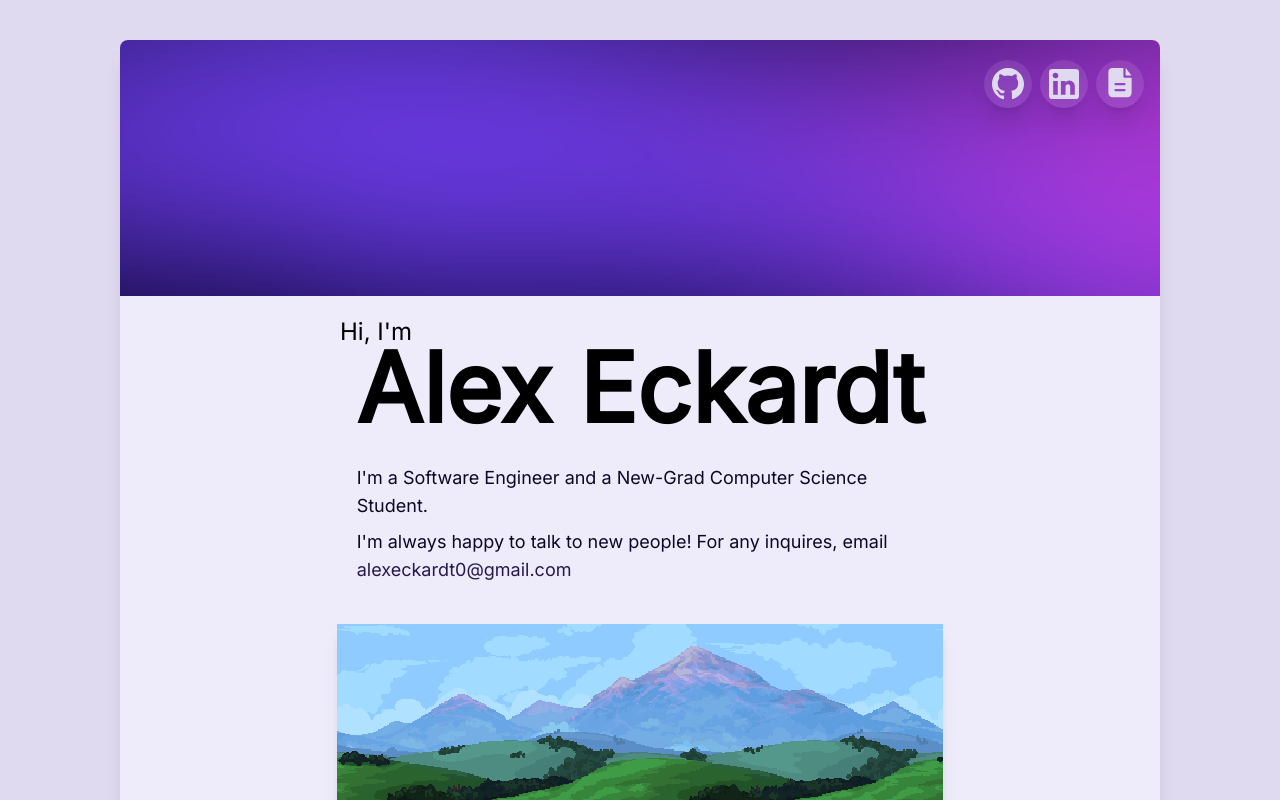
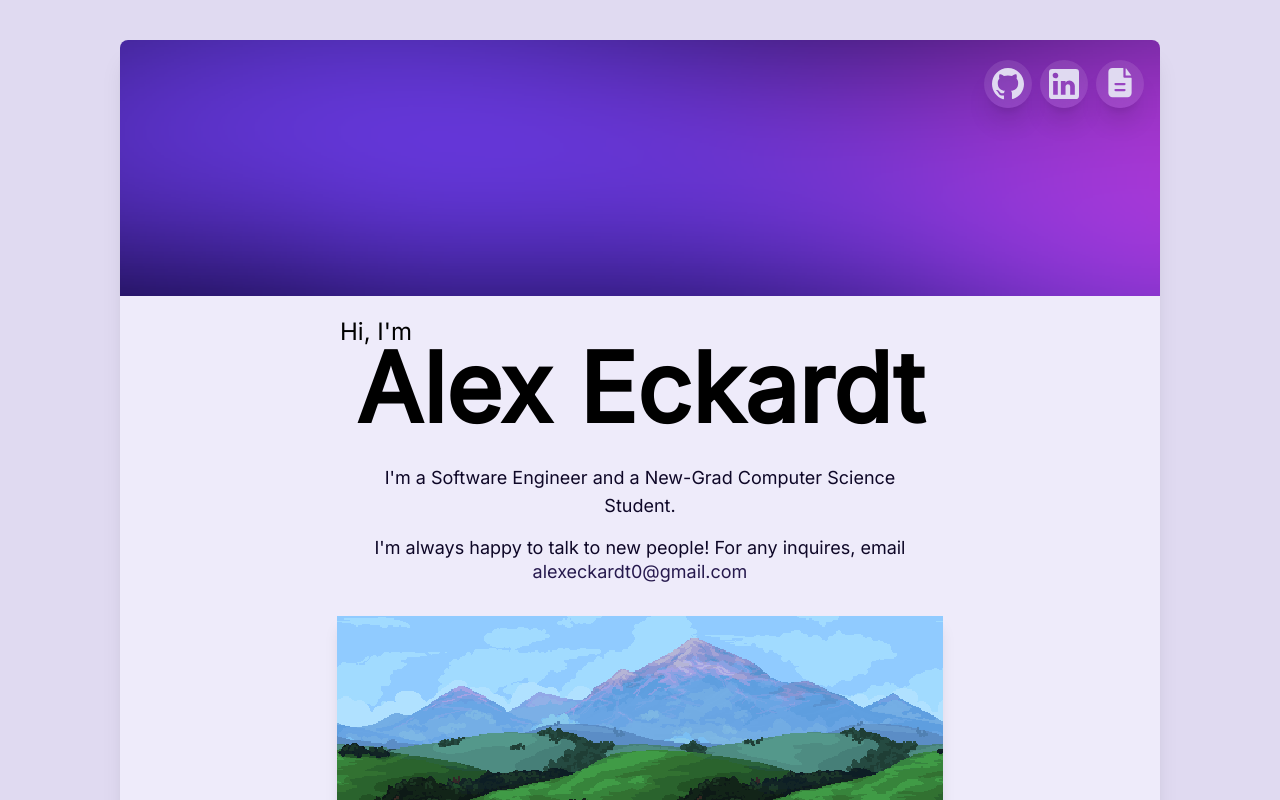
Before and after one commit to alexeckardt/MyWebsite, a Next.js app: page / in a window 1280 px wide. Shown: the top 800 px of the page. Built offline with nearby package versions, Linux system fonts and the light colour scheme; a web font is replaced by a local one; what @iconify/tailwind4 would draw is missing.

Commit message:
Centnered Welcome Text

```diff
--- a/src/app/Sections/Welcome.tsx
+++ b/src/app/Sections/Welcome.tsx
@@ -12,9 +12,9 @@ export const Welcome = () => {
                 <div className="font-funnel text-8xl font-semibold text-black dark:text-white -mt-4">Alex Eckardt</div>
             </div>
 
-            <div className="w-11/12 lg:w-7/12 max-w-[1800px] p-5 font-funnel text-lg mt-2 mb-3 text-royal-900 dark:text-royal-400">
-                <div className="mb-2">I'm a Software Engineer and a New-Grad Computer Science Student.</div>
-                <div className="mb-2">I'm always happy to talk to new people! For any inquires, email <span className='text-royal-700 dark:text-purple-400'>alexeckardt0@gmail.com</span></div>
+            <div className="w-11/12 lg:w-7/12 flex items-center justify-center flex-col text-center max-w-[1800px] p-5 font-funnel text-lg mt-2 mb-3 text-royal-900 dark:text-royal-400">
+                <div className="mb-4">I'm a Software Engineer and a New-Grad Computer Science Student.</div>
+                <div className="mb-0 leading-6">I'm always happy to talk to new people! For any inquires, email <span className='text-royal-700 dark:text-purple-400'>alexeckardt0@gmail.com</span></div>
             </div>
 
             <div className="absolute top-0 right-4">
```
